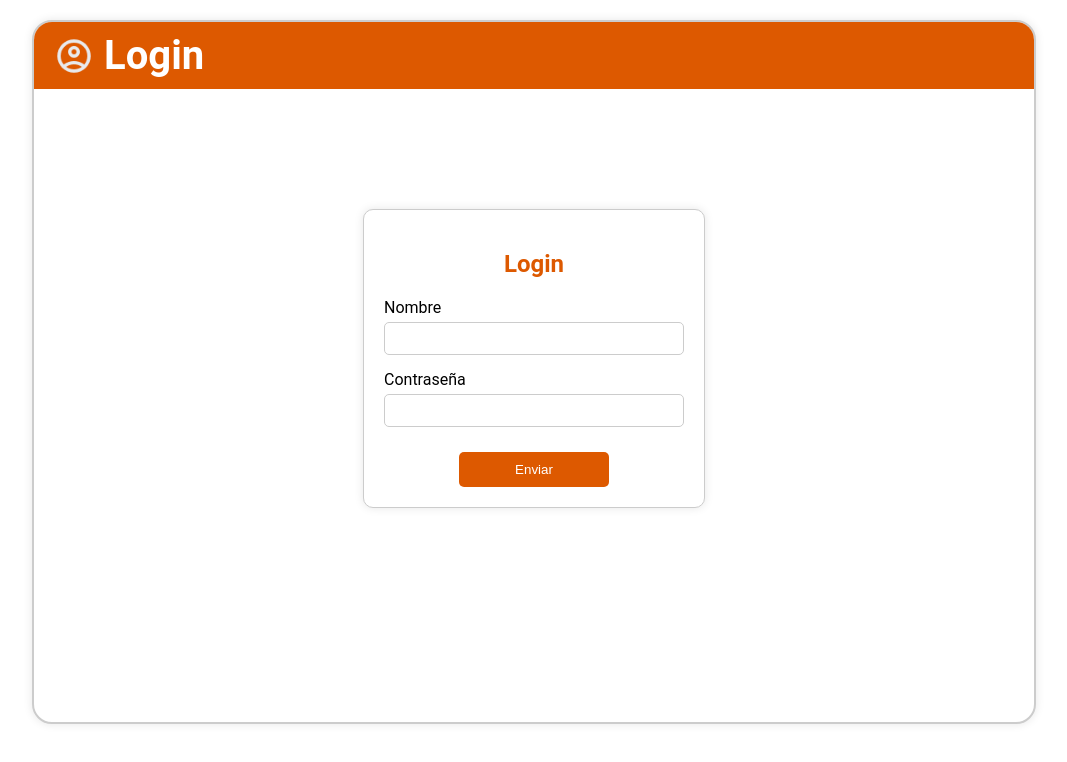
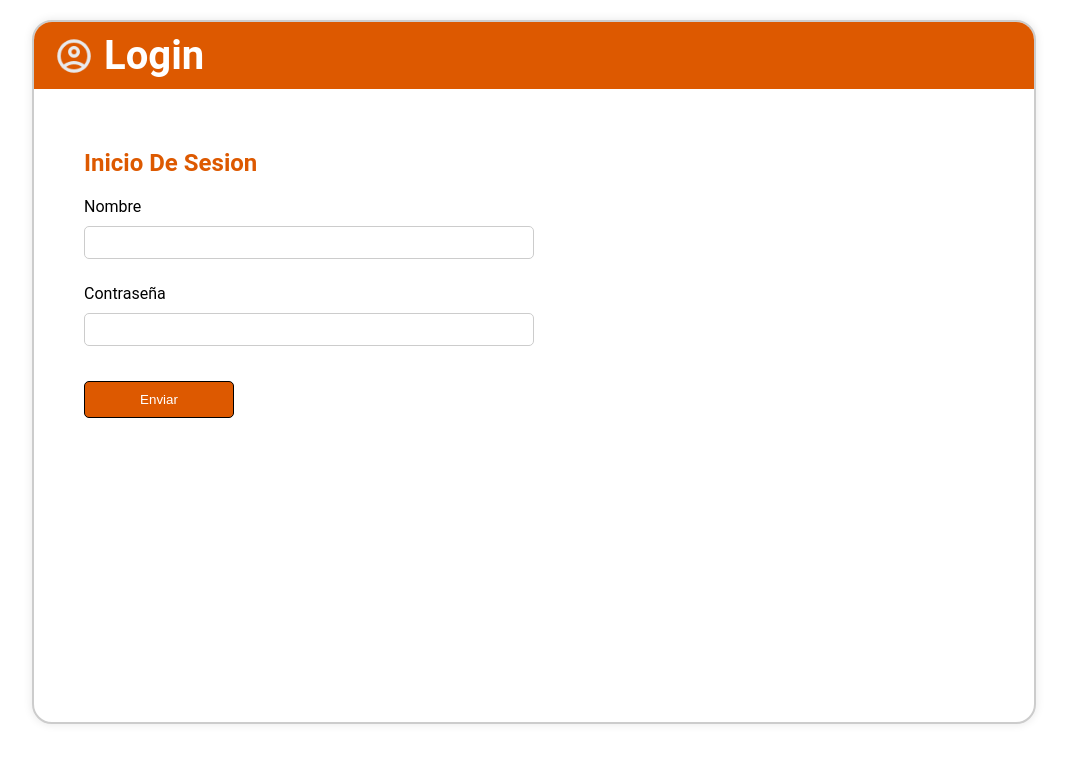
Before and after one commit to marquina2014/Proyecto_ParaBHP_Excel, a React (Vite) app: page / in a window 1280 px wide. Shown: the top 762 px of the page, without its empty margins (106-1173 px from the left). Built offline with nearby package versions, Linux system fonts and the light colour scheme.

Commit message:
Commit haciendo correcciones pertinentes

```diff
--- a/src/App.jsx
+++ b/src/App.jsx
@@ -2,13 +2,12 @@ import React from 'react';
 import { BrowserRouter as Router, Routes, Route } from 'react-router-dom';
 import Login from './Login';  // Asegúrate de que esta ruta es correcta
 import Panel from './Panel';
-import Home from './Home';
 
 function App() {
   return (
     <Router>
       <Routes>
-        <Route path="/" element={<Home />} />
+        <Route path="/" element={<Login/>} />
         <Route path="/login" element={<Login />} />
         <Route path="/panel" element={<Panel />} />
 
--- a/src/Home.css
+++ /dev/null
@@ -1,3 +0,0 @@
-body {
-  font-family: 'Roboto';
-  }
--- a/src/Home.jsx
+++ /dev/null
@@ -1,18 +0,0 @@
-import React from 'react';
-import Login from './Login';
-import Panel from './Panel';
-import './Home.css';
-
-
-function Home() {
-  return (
-    <body>
-      <div>
-      <Login/>
-
-      </div>
-    </body>
-  );
-}
-
-export default Home;
--- a/src/Login.css
+++ b/src/Login.css
@@ -38,51 +38,50 @@
   .content2 {
     height: 500px;
     padding: 20px;
-    padding-top: 120px; /* Eliminar margen superior */
     display: flex;
-    flex-direction: column;
-    justify-content: left; /* Alinear elementos a la izquierda*/
-    align-items: stretch; /* Asegurar que los elementos ocupen todo el ancho */
+    flex-direction: column; /* Alinear en columna */
+    justify-content: flex-start; /* Alinear al inicio verticalmente */
+    align-items: flex-start; /* Alinear al inicio horizontalmente */
   }
 
   /* login.css */
 .login-container2 {
-    width: 300px;
+    width: 900px;
+    height: 600px;
     margin: 0 auto;
     padding: 20px;
-    border: 1px solid #ccc;
     border-radius: 10px;
-    box-shadow: 0 0 10px rgba(0, 0, 0, 0.1);
     background-color: #fff;
   }
 
   .login-container2 h2 {
-    text-align: center;
+    text-align: left;
     margin-bottom: 20px;
     color: #dd5900; /* Color del título */
   }
 
   .input-group2 {
-    margin-bottom: 15px;
+    margin-bottom: 25px;
   }
 
   .input-group2 label {
     display: block;
-    margin-bottom: 5px;
+    margin-bottom: 10px;
   }
 
   .input-group2 input {
-    width: 100%;
+    width: 50%;
     padding: 8px;
     box-sizing: border-box;
     border: 1px solid #ccc;
     border-radius: 5px;
+
   }
 
   /* Nuevo estilo para centrar el botón */
   .button-container2 {
     display: flex;
-    justify-content: center;
+    justify-content: left;
   }
 
   button {
@@ -94,6 +93,8 @@
     border: none;
     border-radius: 5px;
     cursor: pointer;
+    max-width: 150px;
+    border: 1px solid #000000;
   }
 
   button:hover {
--- /dev/null
+++ b/src/index.css
@@ -0,0 +1,3 @@
+body{
+    font-family: 'Roboto';
+}
--- a/src/login.jsx
+++ b/src/login.jsx
@@ -29,7 +29,7 @@ import { useNavigate } from 'react-router-dom';
     </div>
     <div className="content2">
     <div className="login-container2">
-      <h2>Login</h2>
+      <h2>Inicio De Sesion</h2>
       <form onSubmit={handleSubmit}>
         <div className="input-group2">
           <label htmlFor="username">Nombre</label>
--- a/src/main.jsx
+++ b/src/main.jsx
@@ -1,9 +1,11 @@
 import React from 'react'
 import ReactDOM from 'react-dom/client'
 import App from './App.jsx'
+import './index.css';
 
 ReactDOM.createRoot(document.getElementById('root')).render(
   <React.StrictMode>
-    <App />
+    <body>
+    <App /></body>
   </React.StrictMode>,
 )
```
